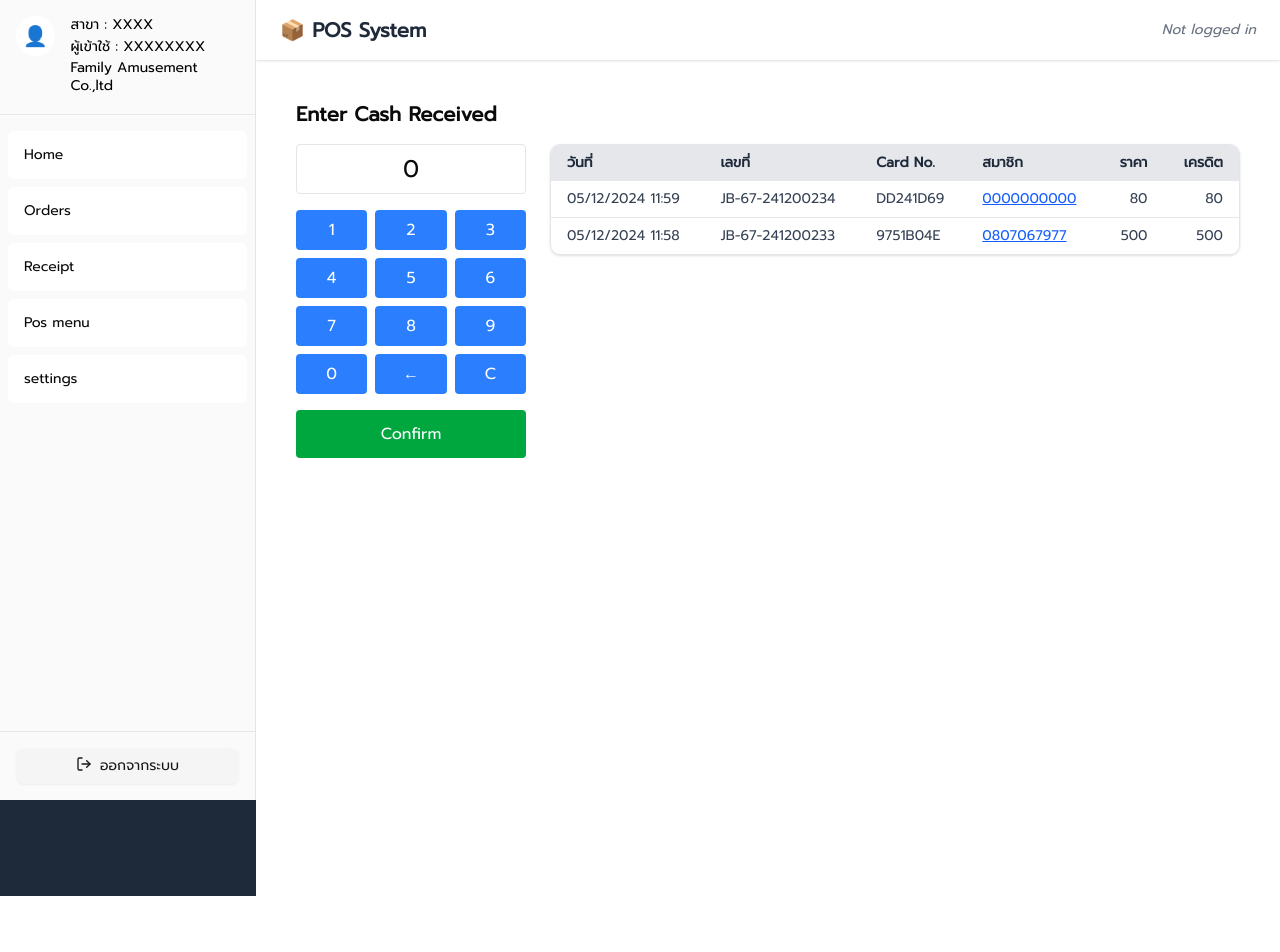
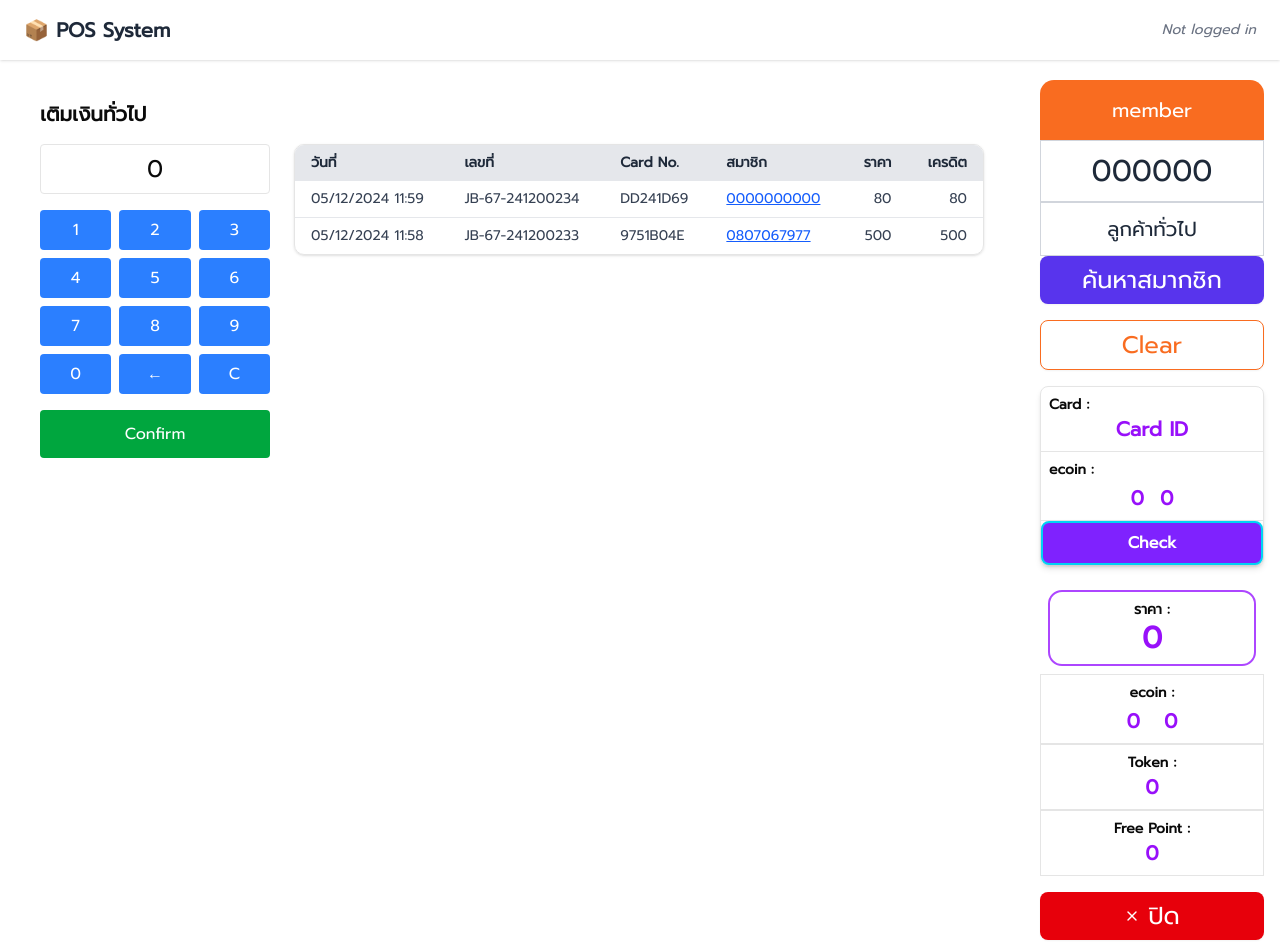
Before and after one commit to ibankky/pos-next-demo, a Next.js app: page /topup in a window 1280 px wide. Shown: the top 952 px of the page. Before the commit the page ends 896 px from the top, so only its background shows below. Built offline with nearby package versions, Linux system fonts and the light colour scheme.

Commit message:
fix top up page

```diff
--- a/src/app/(pos)/branch-group/[id]/page.jsx
+++ b/src/app/(pos)/branch-group/[id]/page.jsx
@@ -6,6 +6,7 @@ import { useForm, Controller } from "react-hook-form";
 import SelectWithController from "@/components/SelectWithController";
 import { Label } from "@/components/ui/label";
 import { Switch } from "@/components/ui/switch";
+import { toast } from "sonner";
 import "@/styles/loading.css";
 
 export default function BranchGroupDetailPage() {
@@ -58,9 +59,45 @@ export default function BranchGroupDetailPage() {
     fetchBranch();
   }, [id, reset]);
 
-  const onSubmit = (formData) => {
+  const onSubmit = async (formData) => {
     console.log("Save:", formData);
     // TODO: POST/PUT to API
+    try {
+        const res = await fetch(`/api/branch-group/${id}`, {
+          method: "PUT",
+          headers: {
+            "Content-Type": "application/json",
+            Accept: "application/json",
+            Authorization: "Basic YWRtaW46MTIzNA==", // Basic Auth (admin:1234)
+          },
+          body: JSON.stringify({
+            branch_list: formData.sub_location_codes,
+            group_name: formData.group_name,
+            is_active: formData.is_active,
+          }),
+        });
+
+        if (!res.ok) {
+          const error = await res.json();
+          console.error("API Error:", error);
+          toast.error("เกิดข้อผิดพลาด");
+          return;
+        }
+
+        const data = await res.json();
+        console.log("Updated successfully:", data);
+        toast("บันทึกสำเร็จ", {
+            className: "bg-green-100 text-green-900 border border-green-400",
+            description: "ระบบได้บันทึกเรียบร้อยแล้ว",
+            iconTheme: {
+              primary: "#22c55e",
+              secondary: "#bbf7d0",
+            },
+          });
+      } catch (err) {
+        console.error("Request failed:", err);
+        toast.error("เกิดข้อผิดพลาด");
+      }
   };
 
   const locationOptions = (branchList || []).map((branch) => ({
--- /dev/null
+++ b/src/app/(sell)/layout.jsx
@@ -0,0 +1,21 @@
+import Header from "@/components/Header";
+import Sidebar from "@/components/Sidebar";
+import MemberSidebar from "@/components/Member";
+
+
+export default function SellLayout({ children }) {
+  return (
+    <div className='flex min-h-screen'>
+      <main className='flex-1 flex flex-col'>
+        {/* Header */}
+        <Header />
+
+        {/* Content */}
+        <div className='flex flex-1'>
+          <div className="flex-1 p-4 overflow-auto">{children}</div>
+          <MemberSidebar />
+        </div>
+      </main>
+    </div>
+  );
+}
--- a/src/app/(pos)/topup/page.jsx
+++ b/src/app/(sell)/topup/page.jsx
@@ -48,7 +48,7 @@ export default function TopUpPage() {
 
   return (
     <div className='p-6'>
-      <h1 className='text-xl font-bold mb-4'>Enter Cash Received</h1>
+      <h1 className='text-xl font-bold mb-4'>เติมเงินทั่วไป</h1>
       <div className='flex items-start justify-center gap-x-6'>
         <div className='w-1/4'>
           <NumericKeypad onConfirm={handleConfirm} />
--- a/src/app/api/branch-group/[id]/route.js
+++ b/src/app/api/branch-group/[id]/route.js
@@ -1,17 +1,16 @@
 export async function GET(req, { params }) {
     const id = params.id;
-    console.log("req id:", id);
     try {
       const res = await fetch(`http://139.59.223.142/api/branch-group/${id}`, {
         method: "GET",
         headers: {
           Accept: "application/json",
-          Authorization: "Basic YWRtaW46MTIzNA==", // 👈 Basic Auth encoded (admin:1234)
+          Authorization: "Basic YWRtaW46MTIzNA==",
         },
       });
 
       if (!res.ok) {
-        return Response.json({ error: "Failed to fetch branch" }, { status: res.status });
+        return Response.json({ error: "Failed to fetch" }, { status: res.status });
       }
 
       const data = await res.json();
@@ -20,3 +19,28 @@ export async function GET(req, { params }) {
       return Response.json({ error: "Server error", detail: err.message }, { status: 500 });
     }
   }
+
+  export async function PUT(req, { params }) {
+    const id = params.id;
+    try {
+      const body = await req.json();
+      const res = await fetch(`http://139.59.223.142/api/branch-group/${id}`, {
+        method: "PUT",
+        headers: {
+          Accept: "application/json",
+          "Content-Type": "application/json",
+          Authorization: "Basic YWRtaW46MTIzNA==",
+        },
+        body: JSON.stringify(body),
+      });
+
+      if (!res.ok) {
+        return Response.json({ error: "Failed to update" }, { status: res.status });
+      }
+
+      const data = await res.json();
+      return Response.json(data);
+    } catch (err) {
+      return Response.json({ error: "Server error", detail: err.message }, { status: 500 });
+    }
+  }
--- /dev/null
+++ b/src/components/Member.jsx
@@ -0,0 +1,101 @@
+"use client";
+
+import { Button } from "@/components/ui/button";
+import { LogOut, X } from "lucide-react";
+
+export default function MemberSidebar() {
+  return (
+    <div className='flex flex-col h-[95%] w-64 p-4 bg-white justify-between mt-1'>
+      {/* ส่วนบน */}
+      <div className='flex flex-col gap-4'>
+        <div className='flex flex-col'>
+          <div className='bg-[#F96C20] text-white text-xl text-center rounded-t-xl justify-center items-center py-4'>
+            member
+          </div>
+          <div className='border border-gray-300 text-3xl text-gray-800 text-center py-3'>
+            000000
+          </div>
+          <div className='border border-gray-300 text-xl text-gray-800 text-center py-3'>
+            ลูกค้าทั่วไป
+          </div>
+          <Button
+            className='w-full bg-[#5834ED] text-white h-10 p-6'
+            onClick={() => console.log("Logging out...")}
+          >
+            <div className='flex items-center justify-center  text-2xl'>
+              ค้นหาสมากชิก
+            </div>
+          </Button>
+        </div>
+        <div>
+          <Button
+            className='w-full border border-[#F96C20] text-[#F96C20] bg-white h-10 p-6'
+            onClick={() => console.log("Logging out...")}
+          >
+            <div className='flex items-center justify-center  text-2xl'>
+              Clear
+            </div>
+          </Button>
+        </div>
+        <div>
+          <div class='border rounded-md  shadow-md'>
+            <div class='p-2 border-b'>
+              <div class='text-sm font-semibold '>Card :</div>
+              <div class='text-xl text-purple-600 font-bold text-center'>
+                Card ID
+              </div>
+            </div>
+
+            <div class='p-2 border-b'>
+              <div class='text-sm font-semibold'>ecoin :</div>
+              <div class='flex justify-center gap-4 mt-1 text-purple-600 font-bold text-xl'>
+                <span>0</span>
+                <span>0</span>
+              </div>
+            </div>
+            <button class='w-full py-2  bg-violet-600 text-white font-bold rounded-md border-2 border-cyan-400 shadow'>
+              Check
+            </button>
+          </div>
+        </div>
+        <div>
+          <div class='rounded-md text-center'>
+            <div class='p-2 border-2 border-purple-500 rounded-xl m-2'>
+              <div class='text-sm font-semibold'>ราคา :</div>
+              <div class='text-3xl font-extrabold text-purple-600'>0</div>
+            </div>
+
+            <div class='p-2 border'>
+              <div class='text-sm font-semibold'>ecoin :</div>
+              <div class='flex justify-center gap-6 mt-1 text-purple-600 font-bold text-xl'>
+                <span>0</span>
+                <span>0</span>
+              </div>
+            </div>
+
+            <div class='p-2 border'>
+              <div class='text-sm font-semibold'>Token :</div>
+              <div class='text-purple-600 font-bold text-xl'>0</div>
+            </div>
+
+            <div class='p-2 border'>
+              <div class='text-sm font-semibold'>Free Point :</div>
+              <div class='text-purple-600 font-bold text-xl'>0</div>
+            </div>
+          </div>
+        </div>
+        <div>
+          <Button
+            className='w-full bg-red-600 text-white h-12'
+            onClick={() => console.log("Logging out...")}
+          >
+            <div className='flex items-center justify-center gap-2 text-2xl'>
+              <X className='w-20 h-20' />
+              ปิด
+            </div>
+          </Button>
+        </div>
+      </div>
+    </div>
+  );
+}
```
